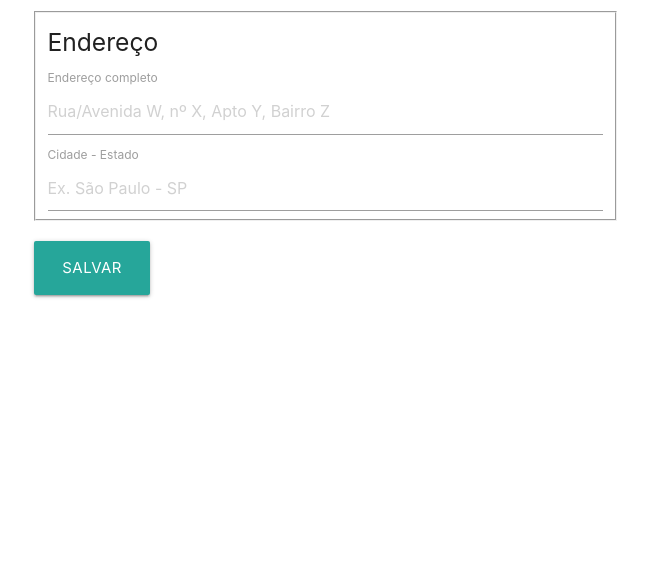
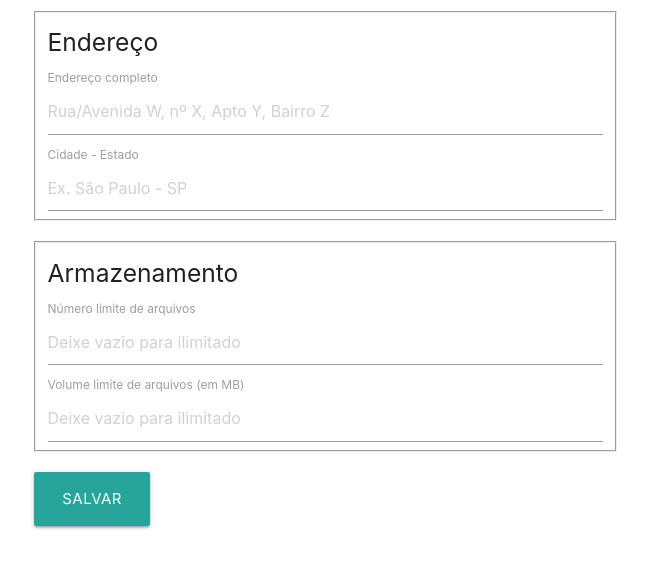
Before and after one commit to guimesmo/intranet, a Django app: page /usuarios/novo/ in a window 1280 px wide. Shown: the part 642-1228 px from the top of the page, without its empty margins (169-817 px from the left). Before the commit the page ends 940 px from the top, so only its background shows below. Run offline with Django 3.2, Linux system fonts and the light colour scheme; the visitor is signed in with stand-in values (Sample User, id 1).

Commit message:
Validação de limite de arquivos

```diff
--- a/user_profile/templates/user_profile/profile_edit_admin.html
+++ b/user_profile/templates/user_profile/profile_edit_admin.html
@@ -93,6 +93,31 @@
                         </fieldset>
                     </div>
                 </div>
+                <div class="col s12 m12 xl12">
+                    <div class="row">
+                        <fieldset class="col s12 m8 xl8">
+                            <h5>Armazenamento</h5>
+                            <div class="mdc-text-field">
+                                <label class="mdc-floating-label" for="field_upload_number_limit">Número limite de arquivos</label>
+                                <input name="upload_number_limit" type="number" step="1" id="field_upload_number_limit"
+                                       class="mdc-text-field__input"
+                                       value="{{ form.upload_number_limit.value|default_if_none:"" }}"
+                                       placeholder="Deixe vazio para ilimitado"
+                                >
+                                <div>{{ form.upload_number_limit.errors }}</div>
+                            </div>
+                            <div class="mdc-text-field">
+                                <label class="mdc-floating-label" for="field_upload_volume_limit">Volume limite de arquivos (em MB)</label>
+                                <input name="upload_volume_limit" type="number" step="1" id="field_upload_volume_limit"
+                                       class="mdc-text-field__input"
+                                       value="{{ form.upload_volume_limit.value|default_if_none:"" }}"
+                                       placeholder="Deixe vazio para ilimitado"
+                                >
+                                <div>{{ form.upload_volume_limit.errors }}</div>
+                            </div>
+                        </fieldset>
+                    </div>
+                </div>
                 {{ form.non_field_errors }}
                 <div class="row">
                     <div class="col s12 m2 xl1">
--- a/user_profile/views.py
+++ b/user_profile/views.py
@@ -65,6 +65,17 @@ class UserFileList(ListView):
         if not upload:
             messages.add_message(request, messages.ERROR, "Falha ao enviar arquivo. Por favor, verifique ")
         else:
+            if request.user.userprofile.upload_volume_limit is not None:
+                file_size = len(upload)/(1024*1024)
+                final_usage_estimate = request.user.userprofile.get_volume_of_user_files() + file_size
+                if final_usage_estimate > request.user.userprofile.upload_volume_limit:
+                    messages.add_message(request, messages.ERROR, "O tamanho do arquivo excede o seu limite de armazenamento")
+                    return HttpResponseRedirect(next_url)
+            if request.user.userprofile.upload_number_limit is not None:
+                if request.user.userprofile.get_number_of_user_files() > request.user.userprofile.upload_number_limit:
+                    messages.add_message(request, messages.ERROR, "Você está excedendo seu limite de envio de arquivos")
+                    return HttpResponseRedirect(next_url)
+
             public = request.POST.get("public")
             UserFile.objects.create(
                 owner=request.user,
```
